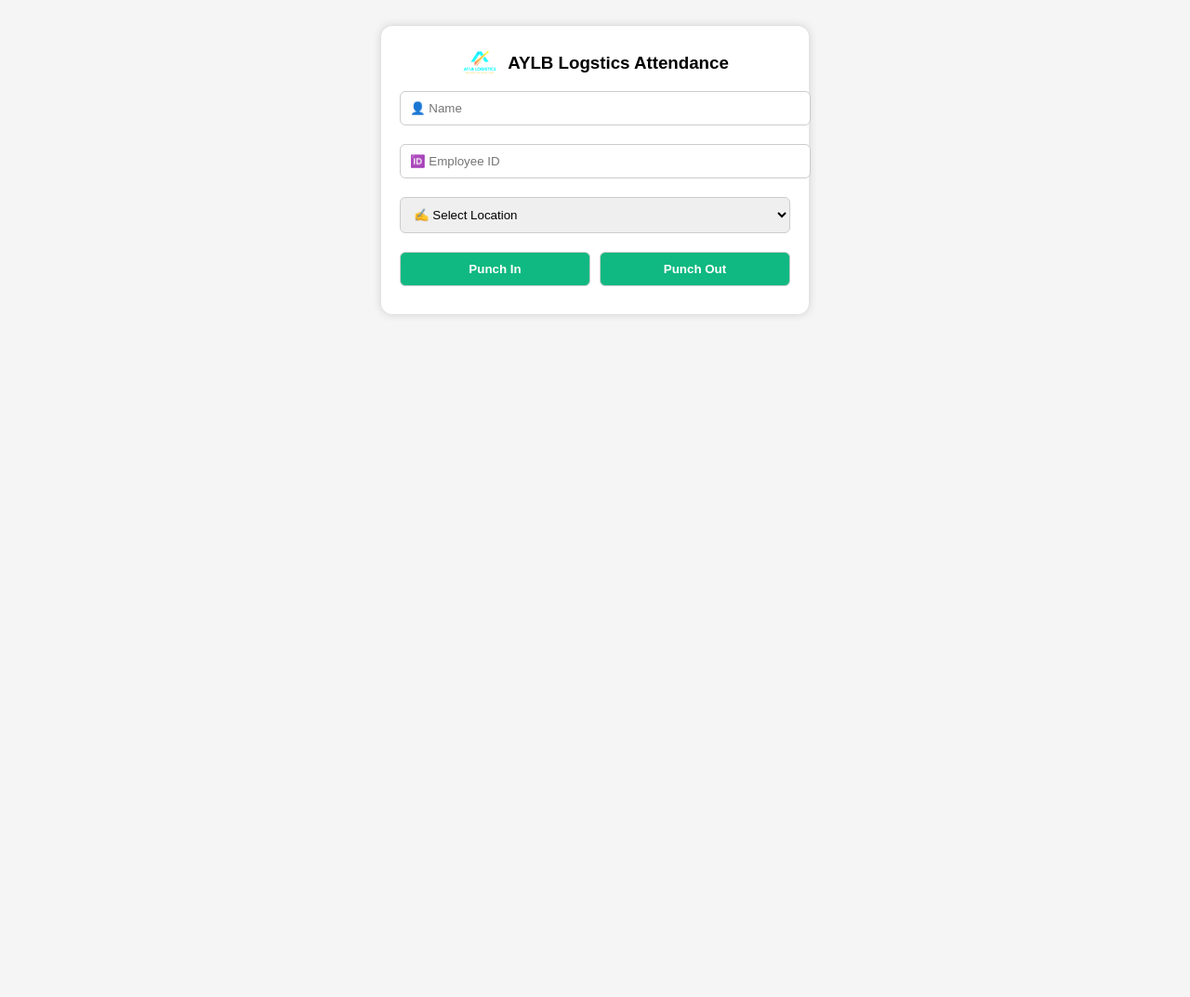
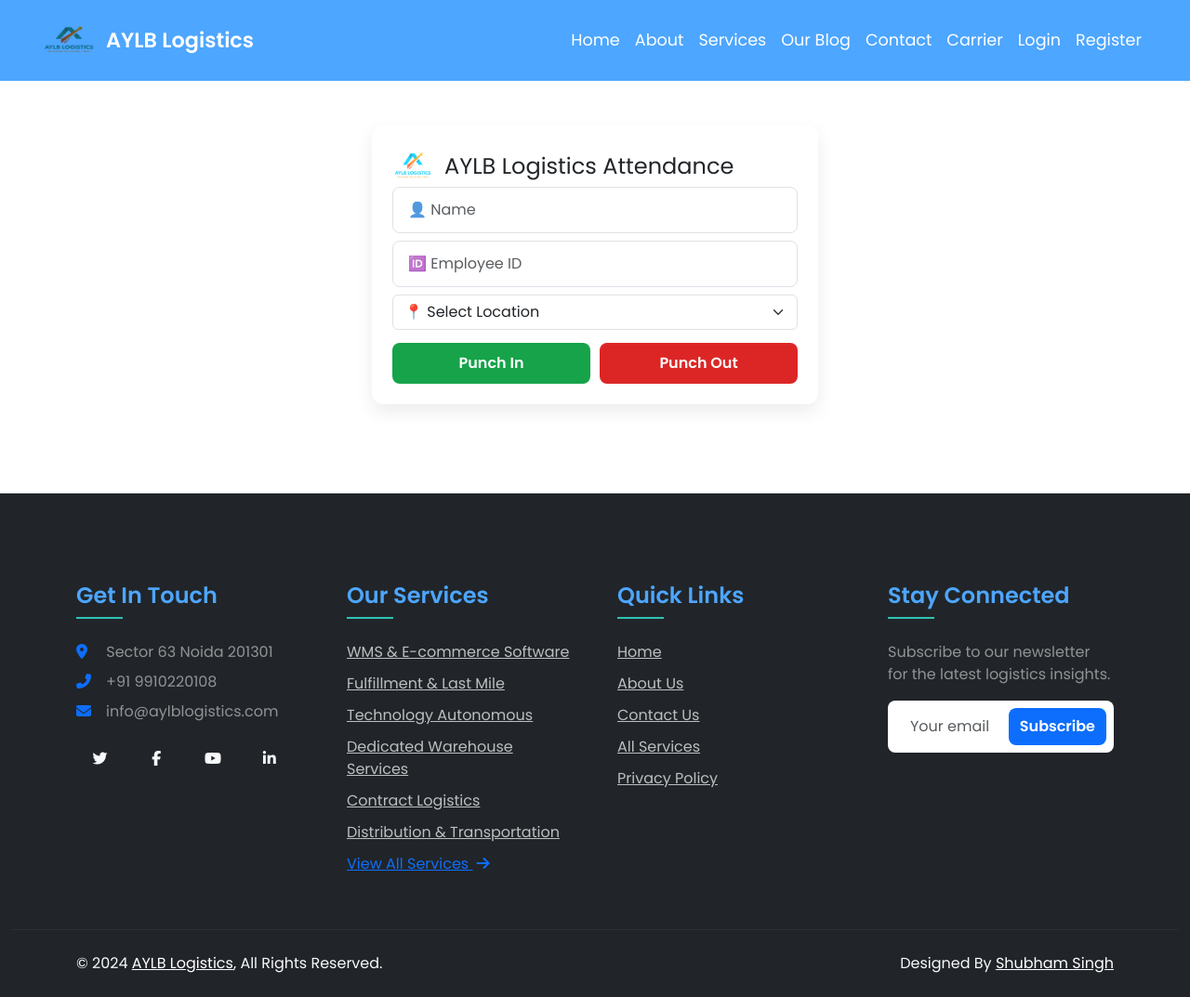
Before and after one commit to shubhsinghsk/AYLB, a Flask app: page /attendance in a window 1280 px wide. Shown: the whole page at 93% size. Before the commit the page ends 340 px from the top, so only its background shows below. Run offline with Flask 3, Linux system fonts and the light colour scheme; some libraries are stand-ins or nearby versions.

Commit message:
new attendance

```diff
--- a/AYLB_LOGIS/routes.py
+++ b/AYLB_LOGIS/routes.py
@@ -9,6 +9,10 @@ from werkzeug.security import generate_password_hash, check_password_hash
 from AYLB_LOGIS.models import User
 from AYLB_LOGIS import config
 from flask_login import login_user, current_user, logout_user, login_required
+import requests
+from math import radians, sin, cos, sqrt, atan2
+from datetime import datetime
+
 
 SERVICES = config.SERVICES
 
@@ -61,9 +65,68 @@ def about():
 def services():
     return render_template('services.html')
 
-@app.route('/attendance')
+# GOOGLE_SCRIPT_URL = "https://script.google.com/macros/s/AKfycbzvuob2ZyQ2Gf1Q5StrhOxaM-pMSnB2Mtw3Y8629H8FjOpUWU3SOWdGaMSc3zYqQLiS7Q/exec"
+
+# def calculate_distance(lat1, lon1, lat2, lon2):
+#     R = 6371000
+#     dlat = radians(lat2 - lat1)
+#     dlon = radians(lon2 - lon1)
+
+#     a = sin(dlat / 2)**2 + cos(radians(lat1)) * cos(radians(lat2)) * sin(dlon / 2)**2
+#     c = 2 * atan2(sqrt(a), sqrt(1 - a))
+#     return R * c
+
+@app.route('/attendance', methods=['GET', 'POST'])
 def attendance():
-    return render_template('attendance.html')
+    # if request.method == 'POST':
+    #     data = request.form
+
+    #     name = data.get('name')
+    #     empid = data.get('empid')
+    #     punch = data.get('punch')
+    #     auto_lat, auto_lon = map(float, data.get('location').split(','))
+    #     manual_name, manual_lat, manual_lon = data.get('manual_location').split(',')
+
+    #     distance = round(
+    #         calculate_distance(
+    #             auto_lat, auto_lon,
+    #             float(manual_lat), float(manual_lon)
+    #         )
+    #     )
+
+    #     is_mismatch = distance > 200
+
+    #     payload = {
+    #         'name': name,
+    #         'empid': empid,
+    #         'email': data.get('email', 'attendance@aylb.com'),  # REQUIRED
+    #         'punch': punch,
+    #         'manual_location': manual_name,
+    #         'location': f"{auto_lat},{auto_lon}",
+    #         'distance': distance,          # REQUIRED
+    #         'status': 'FLAGGED' if is_mismatch else 'OK',
+    #         'timestamp': datetime.now().strftime('%Y-%m-%d %H:%M:%S')
+    #     }
+
+
+    #     try:
+    #         requests.post(
+    #         GOOGLE_SCRIPT_URL,
+    #         data=payload,   # ⚠️ IMPORTANT (NOT json=payload)
+    #         timeout=10
+    #         )
+
+    #         flash(f'{punch} recorded successfully!', 'success')
+    #     except Exception:
+    #         flash('Attendance submission failed.', 'danger')
+
+    #     if distance > 200:
+    #         flash('Location mismatch detected (outside 200m). Marked for review.', 'warning')
+
+    #     return redirect(url_for('attendance'))
+
+    return render_template('attendance.html', title="Attendance")
+
 
 
 # --- Service detail mapping and route ---------------------------------
--- a/AYLB_LOGIS/templates/attendance.html
+++ b/AYLB_LOGIS/templates/attendance.html
@@ -1,135 +1,134 @@
-<!DOCTYPE html>
-<html>
-<head>
-  <meta charset="UTF-8" />
-  <title>📍 AYLB Logistics Attendance</title>
-  <meta name="viewport" content="width=device-width, initial-scale=1.0" />
-  <script src="https://accounts.google.com/gsi/client" async defer></script>
+{% extends "base.html" %}
+{% block content %}
+
 <style>
-    body { font-family: Arial; background: #f5f5f5; padding: 20px; }
-    .form { background: #fff; padding: 20px; border-radius: 12px; max-width: 420px; margin: auto; box-shadow: 0 0 10px #ccc; }
-    input, button, textarea, select { width: 100%; padding: 10px; margin: 10px 0; border-radius: 6px; border: 1px solid #ccc; }
-    button { background: #10b981; color: white; font-weight: bold; cursor: pointer; }
-    .btn-container { display: flex; gap: 10px; }
-    .btn { flex: 1; }
-    .hidden { display: none; }
+  .attendance-card { max-width: 480px; margin: 40px auto; background:#fff; border-radius:12px; padding:22px; box-shadow:0 8px 20px rgba(0,0,0,0.08); }
+  .status { margin: 12px 0; padding:10px; border-radius:8px; display:none; }
+  .status.info { background:#fff7e6; color:#8a6d00; border:1px solid #ffe7b5; }
+  .status.success { background:#e6ffef; color:#0b6b36; border:1px solid #c8f3d1; }
+  .status.fail { background:#ffecec; color:#8a1e1e; border:1px solid #f0c2c2; }
+  .btn-container { display:flex; gap:10px; margin-top:14px; }
+  .btn { flex:1; padding:10px 12px; font-weight:600; cursor:pointer; border-radius:8px; border:0; }
+  .btn-success { background:#16a34a; color:#fff; }
+  .btn-danger { background:#dc2626; color:#fff; }
 </style>
-</head>
-<body>
-  <div class="form">
-    <!-- <h2><img src="logo2.png" alt="LogisNow Logo" style="width:40px; height:40px; object-fit:contain; filter: brightness(0.8) invert(1);">Logisnow Attendance</h2> -->
-    <div style="display: flex; justify-content: center;">
-    <h3 style="display: flex; align-items: center; gap: 10px; margin: 0;">
-        <img src="{{ url_for('static', filename='images/logo.png') }}"
-             alt="LogisNow Logo"
-             style="width:40px; height:40px; object-fit:contain; filter: brightness(1.2) contrast(1.1);">
-        AYLB Logstics Attendance
-    </h3>
+
+<div class="attendance-card">
+  <div style="display:flex; align-items:center; gap:12px;">
+    <img src="{{ url_for('static', filename='images/logo.png') }}" style="height:44px;">
+    <h4 style="margin:0">AYLB Logistics Attendance</h4>
   </div>
 
-    <form id="attendanceForm">
-      <input type="text" name="name" placeholder="👤 Name" id="name" required>
-      <input type="text" name="empid" placeholder="🆔 Employee ID" id="empid" required>
+  <div id="statusInfo" class="status info">Ready</div>
+  <div id="statusSuccess" class="status success">✅ Submitted and recorded.</div>
+  <div id="statusFail" class="status fail">❌ Submission failed — see console / network.</div>
 
-      <!-- Auto GPS Location -->
-      <input type="hidden" name="location" id="location" placeholder="🌍 Auto Location" readonly required>
+  <form
+    id="attendanceForm"
+    method="POST"
+    action="https://script.google.com/macros/s/AKfycbwVPo9Ig1aUEolskjbbx4_1p96FVLpKnVc4TYsrEco0Q07_sQjDTwfPyXxcBZYbtVX79A/exec"
+    target="hidden_iframe">
 
-      <!-- Manual Location Dropdown -->
-      <select name="manual_location" id="manual_location" required>
-        <option value="" disabled selected>✍️ Select Location</option>
-        <option value="Noida-63">Noida-63</option>
-        <option value="Noida-18">Noida-18</option>
-        <option value="Ghaziabad">Ghaziabad</option>
-        <option value="Lucknow">Lucknow</option>
-        <option value="Begusarai">Begusarai</option>
-        <option value="Faridabad">Faridabad</option>
-        <option value="PRAYAGRAJ">PRAYAGRAJ</option>
+    <input class="form-control mb-2" name="name" id="name" placeholder="👤 Name" required>
+    <input class="form-control mb-2" name="empid" id="empid" placeholder="🆔 Employee ID" required>
+
+    <select class="form-select mb-2" name="manual_location" id="manual_location" required>
+      <option value="" disabled selected>📍 Select Location</option>
+      <option value="Ghaziabad,28.6346049,77.4559115">Ghaziabad</option>
+      <option value="Noida-63,28.6387121,77.4066306">Noida-63</option>
+      <option value="Noida-18,28.557312,77.2472832">Noida-18</option>
+      <option value="Lucknow,27.1494895,83.4797673">Lucknow</option>
+      <option value="Begusarai,25.5856719,85.7853639">Begusarai</option>
+      <option value="Faridabad,28.682739,77.4816688">Faridabad</option>
+      <option value="Gurgaon,28.4665,77.0333">Gurgaon</option>
+      <option value="Prayagraj,25.33687334628686,81.90948936692249">Prayagraj</option>
     </select>
 
-      <!-- Hidden Email field -->
-      <input type="hidden" name="email" id="email" placeholder="📧 Email (Auto if possible)" readonly required>
-
+    <input type="hidden" name="location" id="location">
     <input type="hidden" name="punch" id="punch">
 
     <div class="btn-container">
-        <button type="button" class="btn" onclick="setPunch('Punch In')">Punch In</button>
-        <button type="button" class="btn" onclick="setPunch('Punch Out')">Punch Out</button>
+      <button type="button" class="btn btn-success" onclick="submitPunch('Punch In')">Punch In</button>
+      <button type="button" class="btn btn-danger" onclick="submitPunch('Punch Out')">Punch Out</button>
     </div>
   </form>
+
+  <!-- hidden iframe used to avoid navigation; onload = success -->
+  <iframe name="hidden_iframe" id="hidden_iframe" style="display:none;"></iframe>
 </div>
 
 <script>
-    let autoLocationFilled = false;
+// small helpers
+const statusInfo = document.getElementById('statusInfo');
+const statusSuccess = document.getElementById('statusSuccess');
+const statusFail = document.getElementById('statusFail');
 
-    // Get GPS Location
+function showInfo(msg){ statusInfo.style.display='block'; statusInfo.textContent=msg; statusSuccess.style.display='none'; statusFail.style.display='none'; }
+function showSuccess(msg){ statusSuccess.style.display='block'; statusSuccess.textContent=msg; statusInfo.style.display='none'; statusFail.style.display='none'; }
+function showFail(msg){ statusFail.style.display='block'; statusFail.textContent=msg; statusInfo.style.display='none'; statusSuccess.style.display='none'; }
+
+// fill GPS as soon as possible (may ask permission)
 navigator.geolocation.getCurrentPosition(
-      pos => {
-        const coords = pos.coords.latitude + ", " + pos.coords.longitude;
-        document.getElementById("location").value = coords;
-        autoLocationFilled = true;
+  function(pos){
+    const coords = pos.coords.latitude + ',' + pos.coords.longitude;
+    document.getElementById('location').value = coords;
+    console.log('GPS ok:', coords);
   },
-      err => {
-        alert("⚠️ Please allow location access to continue.");
-        autoLocationFilled = false;
-      }
+  function(err){
+    console.warn('GPS error', err);
+    // still allow submit; but user must know it's required
+    showInfo('GPS blocked or unavailable — allow location for accurate attendance.');
+  },
+  { timeout:10000 }
 );
 
-    // Google Identity API to get email (optional fallback)
-    // window.onload = () => {
-    //   google.accounts.id.initialize({
-    //     client_id: "YOUR_GOOGLE_CLIENT_ID", // Replace with your real client ID
-    //     callback: response => {
-    //       const decoded = parseJwt(response.credential);
-    //       document.getElementById("email").value = decoded.email;
-    //     }
-    //   });
-    //   google.accounts.id.prompt(); // Show login prompt if not already signed in
-    // };
+// global submit function
+function submitPunch(type){
+  const form = document.getElementById('attendanceForm');
+  console.log('Preparing submit', { name: form.name.value, empid: form.empid.value, manual_location: form.manual_location.value, location: form.location.value });
 
-    function parseJwt(token) {
-      const base64Url = token.split('.')[1];
-      const base64 = decodeURIComponent(atob(base64Url).split('').map(function(c) {
-        return '%' + ('00' + c.charCodeAt(0).toString(16)).slice(-2);
-      }).join(''));
-      return JSON.parse(base64);
+  // validation
+  if(!form.name.value || !form.empid.value || !form.manual_location.value){
+    alert('Please fill Name, Employee ID and select location.');
+    return;
+  }
+  if(!form.location.value){
+    // sometimes GPS is async; warn and allow user to retry after allowing location
+    if(!confirm('Location not available yet. Continue without location?')) return;
   }
 
-    function setPunch(type) {
-      const name = document.getElementById('name').value.trim();
-      const empid = document.getElementById('empid').value.trim();
-      const autoLoc = document.getElementById('location').value.trim();
+  // set punch and UI
+  document.getElementById('punch').value = type;
+  showInfo('Submitting...');
 
-      if (!name || !empid) {
-        alert("❗ Name and Employee ID are required.");
-        return;
+  // start a timeout watchdog (if iframe onload does not fire)
+  window.__attendance_watchdog = setTimeout(function(){
+    console.warn('Submission timeout — no iframe onload detected.');
+    showFail('No response detected. Check network/console or try again.');
+  }, 10000); // 10s
+
+  // submit (classic form POST)
+  form.submit();
 }
 
-      if (!autoLoc) {
-        alert("❗ Location is required. Please allow GPS access.");
-        return;
-      }
+// detect iframe load — indicates server responded (success or not)
+document.getElementById('hidden_iframe').addEventListener('load', function(){
+  // clear watchdog
+  if(window.__attendance_watchdog) clearTimeout(window.__attendance_watchdog);
 
-      document.getElementById('punch').value = type;
-      submitForm();
-    }
+  // show success (we can't read body due to cross-origin, but load means response arrived)
+  console.log('iframe loaded — response arrived from Apps Script (doPost executed).');
+  showSuccess('✅ Attendance submitted — check sheet for row (may take a sec).');
 
-    function submitForm() {
-      const form = document.getElementById("attendanceForm");
-      const formData = new FormData(form);
+  // small reset (do not reset before submit!)
+  setTimeout(()=> {
+    document.getElementById('attendanceForm').reset();
+    // keep status visible for a short while
+  }, 800);
+});
 
-      fetch("https://script.google.com/macros/s/AKfycby1lPWCmL9zw9qiFhE_0-VsxVnXLiZv2uUsIiyQ1bC1phi-k_N0Zw2TifhrVwCR8FvPjg/exec", {
-        method: "POST",
-        body: formData
-      })
-      .then(res => res.text())
-      .then(response => {
-        alert("✅ " + document.getElementById('punch').value + " Submitted!");
-        form.reset();
-      })
-      .catch(() => {
-        alert("❌ Submission Failed!");
-      });
-    }
+// helpful debug tip: watch network / payload
+console.log('Attendance page loaded. Open DevTools -> Network and filter "/exec" to watch POST.');
 </script>
-</body>
-</html>
+
+{% endblock %}
```
Lines whose indentation alone changed are shown as unchanged.
